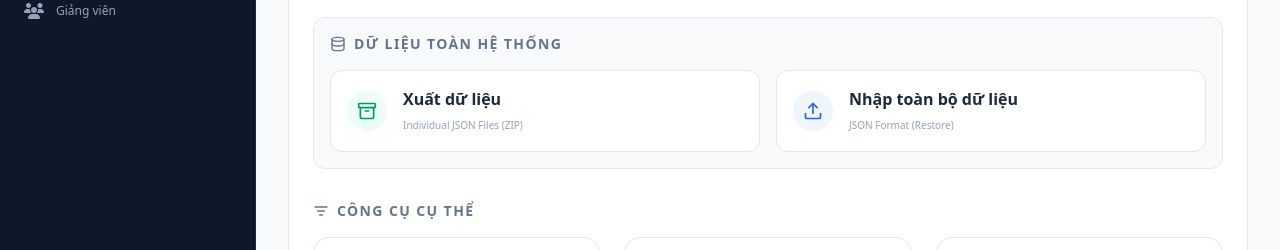
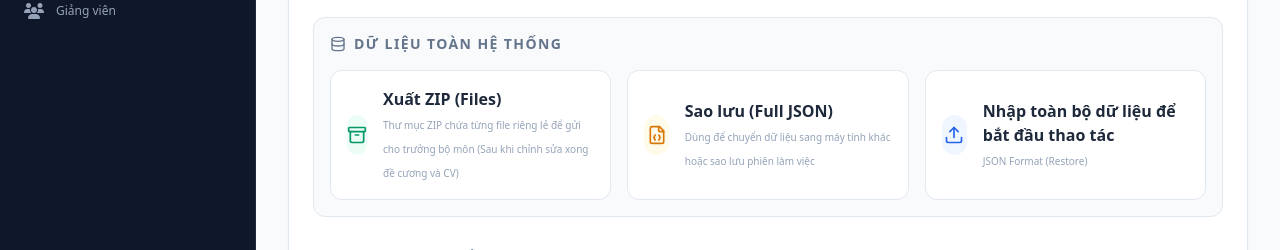
Before and after one commit to anhquanghb/lecsyleditor, a React (Vite) app: page / in a window 1280 px wide. Both pictures are taken after a click on the button "Bắt đầu làm việc". Shown: the part 200-450 px from the top of the page. Built offline with nearby package versions, Linux system fonts and the light colour scheme.

Commit message:
Update JSONInputModule.tsx

```diff
--- a/modules/JSONInputModule.tsx
+++ b/modules/JSONInputModule.tsx
@@ -198,6 +198,30 @@ const JSONInputModule: React.FC<Props> = ({ state, updateState, onExport }) => {
       } finally {
           setIsZipping(false);
       }
+  };
+
+  // --- Logic: Full JSON Export (Backup) ---
+  const handleFullJsonExport = () => {
+      const dateStr = new Date().toISOString().split('T')[0];
+      const filename = `DTU_Full_Backup_${dateStr}.json`;
+
+      // Clean sensitive data before export
+      const exportState = {
+          ...state,
+          currentUser: null,
+          geminiConfig: {
+              ...state.geminiConfig,
+              apiKey: undefined // Don't export API keys
+          }
+      };
+
+      const dataStr = "data:text/json;charset=utf-8," + encodeURIComponent(JSON.stringify(exportState, null, 2));
+      const downloadAnchorNode = document.createElement('a');
+      downloadAnchorNode.setAttribute("href", dataStr);
+      downloadAnchorNode.setAttribute("download", filename);
+      document.body.appendChild(downloadAnchorNode);
+      downloadAnchorNode.click();
+      downloadAnchorNode.remove();
   };
 
   // --- Logic: Import CV/Syllabus (Existing) ---
@@ -914,21 +938,31 @@ const JSONInputModule: React.FC<Props> = ({ state, updateState, onExport }) => {
             <h3 className="text-sm font-bold text-slate-500 uppercase tracking-widest mb-4 flex items-center gap-2">
                 <Database size={16} /> {language === 'vi' ? 'Dữ liệu toàn hệ thống' : 'Full System Data'}
             </h3>
-            <div className="grid grid-cols-1 md:grid-cols-2 gap-4">
+            <div className="grid grid-cols-1 md:grid-cols-3 gap-4">
                 <button onClick={handleSmartZipExport} disabled={isZipping} className="p-4 bg-white border border-slate-200 rounded-xl hover:border-emerald-300 hover:shadow-md transition-all flex items-center gap-4 group text-left disabled:opacity-70 disabled:cursor-not-allowed">
                     <div className="w-10 h-10 bg-emerald-50 rounded-full flex items-center justify-center text-emerald-600 group-hover:scale-110 transition-transform">
                         {isZipping ? <Loader2 size={20} className="animate-spin"/> : <Archive size={20}/>}
                     </div>
                     <div>
-                        <span className="font-bold text-slate-800 block">{language === 'vi' ? 'Xuất dữ liệu' : 'Export Data'}</span>
+                        <span className="font-bold text-slate-800 block">{language === 'vi' ? 'Xuất ZIP (Files)' : 'Export ZIP (Files)'}</span>
                         <span className="text-[10px] text-slate-400">
                             {isZipping
                                 ? 'Zipping...'
                                 : (currentUser?.role !== 'ADMIN' && faculties.find(f => f.email === currentUser?.email)
-                                    ? (language === 'vi' ? 'Hồ sơ cá nhân (ZIP)' : 'Personal Profile (ZIP)')
-                                    : 'Individual JSON Files (ZIP)')
+                                    ? (language === 'vi' ? 'Hồ sơ cá nhân' : 'Personal Profile')
+                                    : (language === 'vi' ? 'Thư mục ZIP chứa từng file riêng lẻ để gửi cho trưởng bộ môn (Sau khi chỉnh sửa xong đề cương và CV)' : 'Individual JSON Files'))
                             }
                         </span>
+                    </div>
+                </button>
+
+                <button onClick={handleFullJsonExport} className="p-4 bg-white border border-slate-200 rounded-xl hover:border-amber-300 hover:shadow-md transition-all flex items-center gap-4 group text-left">
+                    <div className="w-10 h-10 bg-amber-50 rounded-full flex items-center justify-center text-amber-600 group-hover:scale-110 transition-transform">
+                        <FileJson size={20}/>
+                    </div>
+                    <div>
+                        <span className="font-bold text-slate-800 block">{language === 'vi' ? 'Sao lưu (Full JSON)' : 'Full Backup (JSON)'}</span>
+                        <span className="text-[10px] text-slate-400">{language === 'vi' ? 'Dùng để chuyển dữ liệu sang máy tính khác hoặc sao lưu phiên làm việc' : 'Use for machine transfer'}</span>
                     </div>
                 </button>
 
@@ -937,7 +971,7 @@ const JSONInputModule: React.FC<Props> = ({ state, updateState, onExport }) => {
                         <Upload size={20}/>
                     </div>
                     <div>
-                        <span className="font-bold text-slate-800 block">{language === 'vi' ? 'Nhập toàn bộ dữ liệu' : 'Import Full System'}</span>
+                        <span className="font-bold text-slate-800 block">{language === 'vi' ? 'Nhập toàn bộ dữ liệu để bắt đầu thao tác' : 'Import Full System'}</span>
                         <span className="text-[10px] text-slate-400">JSON Format (Restore)</span>
                     </div>
                     <input type="file" ref={jsonImportRef} className="hidden" accept=".json" onChange={handleFileSelect} />
```
